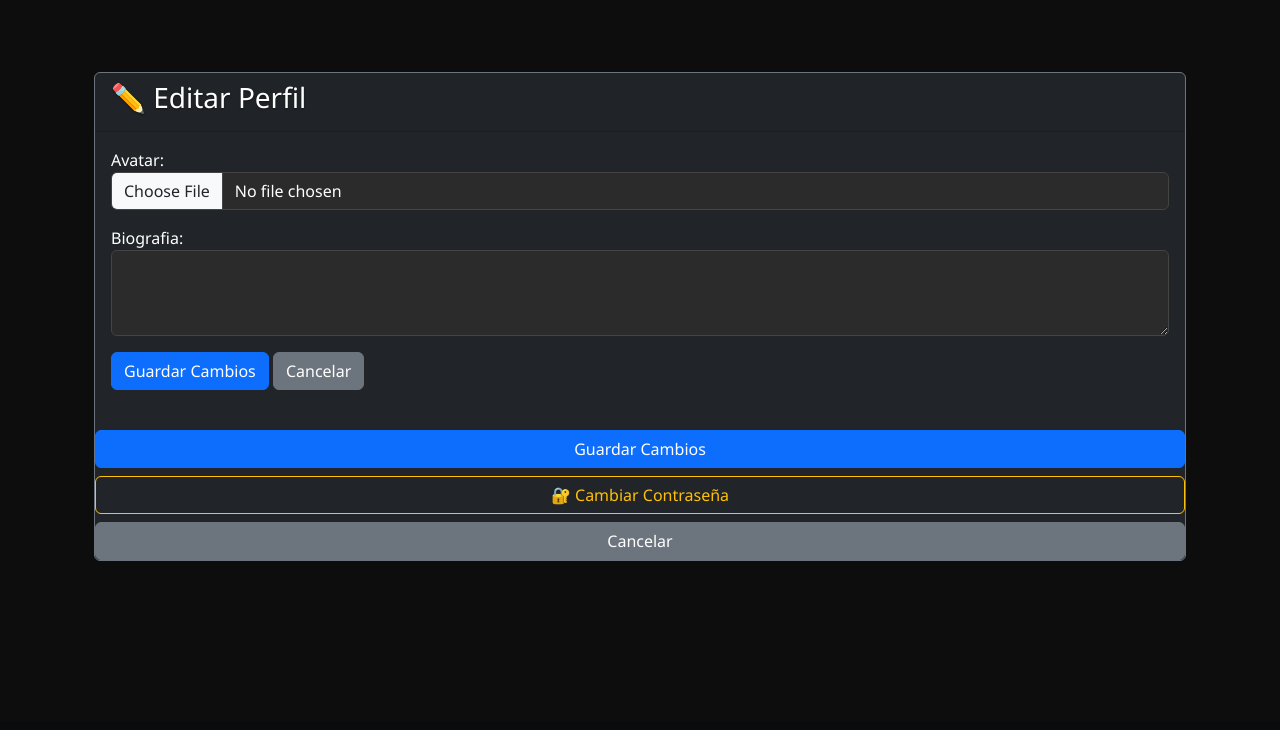
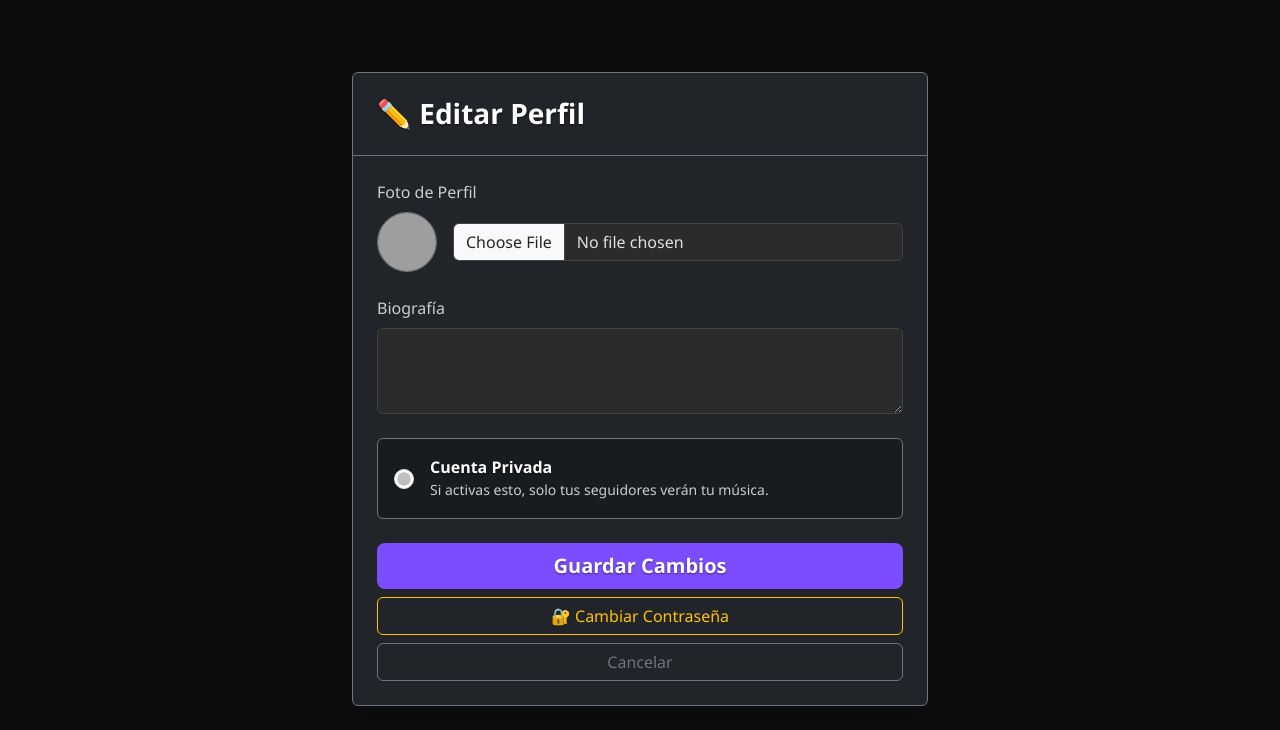
Before and after one commit to TobbenTT/NeuroBeats, a Django app: page /profile/edit/ in a window 1280 px wide. Shown: the part 79-809 px from the top of the page. Before the commit the page ends 640 px from the top, so only its background shows below. Run offline with Django 5.2, Linux system fonts and the light colour scheme; the visitor is signed in with stand-in values (Sample User, id 1); grey boxes are pictures that could not be loaded.

Commit message:
Privacidad de Cuentas

```diff
--- a/templates/edit_profile.html
+++ b/templates/edit_profile.html
@@ -1,24 +1,65 @@
 {% extends 'base.html' %}
+
 {% block content %}
-<div class="container mt-5" style="max_width: 600px;">
-    <div class="card bg-dark text-white border-secondary">
-        <div class="card-header"><h3>✏️ Editar Perfil</h3></div>
-        <div class="card-body">
+<style>
+    /* Estilos para inputs oscuros (Igual que en Upload) */
+    .form-control, .form-select {
+        background-color: #2b2b2b;
+        border: 1px solid #444;
+        color: #e0e0e0;
+    }
+    .form-control:focus {
+        background-color: #333;
+        border-color: #7c4dff;
+        color: white;
+        box-shadow: 0 0 0 0.25rem rgba(124, 77, 255, 0.25);
+    }
+</style>
+
+<div class="container mt-5" style="max-width: 600px;">
+    <div class="card bg-dark text-white border-secondary shadow-lg">
+
+        <div class="card-header border-secondary p-4">
+            <h3 class="mb-0 fw-bold">✏️ Editar Perfil</h3>
+        </div>
+
+        <div class="card-body p-4">
             <form method="post" enctype="multipart/form-data">
                 {% csrf_token %}
-                {{ form.as_p }}
-                <button type="submit" class="btn btn-primary">Guardar Cambios</button>
-                <a href="{% url 'profile' %}" class="btn btn-secondary">Cancelar</a>
-            </form>
+
+                <div class="mb-4">
+                    <label class="form-label text-muted">Foto de Perfil</label>
+                    <div class="d-flex align-items-center gap-3">
+                        <img src="{{ user.profile.avatar.url }}" class="rounded-circle border border-secondary" width="60" height="60" style="object-fit: cover;">
+                        {{ form.avatar }}
                     </div>
+                </div>
+
+                <div class="mb-4">
+                    <label class="form-label text-muted">Biografía</label>
+                    {{ form.bio }}
+                </div>
+
+                <div class="mb-4 p-3 rounded border border-secondary bg-black bg-opacity-25">
+                    <div class="form-check form-switch d-flex align-items-center gap-3">
+                        {{ form.is_private }}
+                        <div>
+                            <label class="form-check-label fw-bold text-white">Cuenta Privada</label>
+                            <p class="text-muted small mb-0">Si activas esto, solo tus seguidores verán tu música.</p>
+                        </div>
+                    </div>
+                </div>
+
                 <div class="d-grid gap-2 mt-4">
-            <button type="submit" class="btn btn-primary">Guardar Cambios</button>
+                    <button type="submit" class="btn btn-neuro fw-bold btn-lg">Guardar Cambios</button>
 
                     <a href="{% url 'change_password' %}" class="btn btn-outline-warning">
                         🔐 Cambiar Contraseña
                     </a>
 
-            <a href="{% url 'profile' %}" class="btn btn-secondary">Cancelar</a>
+                    <a href="{% url 'profile' %}" class="btn btn-outline-secondary">Cancelar</a>
+                </div>
+            </form>
         </div>
     </div>
 </div>
--- a/users/forms.py
+++ b/users/forms.py
@@ -4,8 +4,10 @@ from .models import Profile
 class ProfileUpdateForm(forms.ModelForm):
     class Meta:
         model = Profile
-        fields = ['avatar', 'bio']
+        fields = ['avatar', 'bio', 'is_private']
+
         widgets = {
             'bio': forms.Textarea(attrs={'class': 'form-control', 'rows': 3}),
             'avatar': forms.FileInput(attrs={'class': 'form-control'}),
+            'is_private': forms.CheckboxInput(attrs={'class': 'form-check-input', 'style': 'width: 20px; height: 20px;'}),
         }
--- a/users/models.py
+++ b/users/models.py
@@ -32,8 +32,11 @@ class Profile(models.Model):
         blank=True
     )
 
+# --- NUEVO: PERFIL PRIVADO ---
+    is_private = models.BooleanField(default=False, verbose_name="Perfil Privado")
+
     def __str__(self):
-        return f"Perfil de {self.user.username}"
+        return f'Perfil de {self.user.username}'
 
 # 3 Automatizacion: Crear Perfil Automaticamente cuando uno se registre
 @receiver(post_save, sender=User)
--- a/users/views.py
+++ b/users/views.py
@@ -55,30 +55,35 @@ def sign_out(request):
 
 def public_profile(request, username):
     user_obj = get_object_or_404(User, username=username)
-    # Si soy yo mismo viéndome, veo TODO. Si es otro, solo PÚBLICAS.
-    if request.user == user_obj:
-        songs = Song.objects.filter(uploader=user_obj).order_by('-created_at')
-    else:
-        songs = Song.objects.filter(uploader=user_obj, is_private=False).order_by('-created_at')
 
+    # 1. Si soy yo mismo, voy a mi perfil privado
     if request.user.is_authenticated and request.user == user_obj:
         return redirect('profile')
 
-    songs = Song.objects.filter(uploader=user_obj).order_by('-created_at')
-
+    # 2. Verificar si lo sigo
     is_following = False
-    liked_songs_ids = []  # <--- AGREGAMOS ESTO
+    liked_songs_ids = []
 
     if request.user.is_authenticated:
         is_following = request.user.profile.follows.filter(id=user_obj.profile.id).exists()
-        # Obtenemos los likes del visitante para pintar los corazones
         liked_songs_ids = request.user.favorites.values_list('song_id', flat=True)
+
+    # 3. LÓGICA DE PRIVACIDAD (EL CANDADO) 🔒
+    # Si el perfil es privado Y (no lo sigo O no estoy logueado) -> BLOQUEADO
+    is_locked = False
+    if user_obj.profile.is_private and not is_following:
+        is_locked = True
+        songs = [] # No le mandamos canciones
+    else:
+        # Si es público O lo sigo -> Mostrar todo
+        songs = Song.objects.filter(uploader=user_obj).order_by('-created_at')
 
     return render(request, 'public_profile.html', {
         'profile_user': user_obj,
         'songs': songs,
         'is_following': is_following,
-        'liked_songs_ids': liked_songs_ids  # <--- Y LO PASAMOS AQUÍ
+        'liked_songs_ids': liked_songs_ids,
+        'is_locked': is_locked  # <--- Enviamos esta variable al HTML
     })
 
 # 3. Lógica del Botón Seguir (AJAX)
```
Also changed, not shown: templates/public_profile.html (+11 -1 lines), users/migrations/0002_profile_is_private.py (added). Lines whose indentation alone changed are shown as unchanged.
